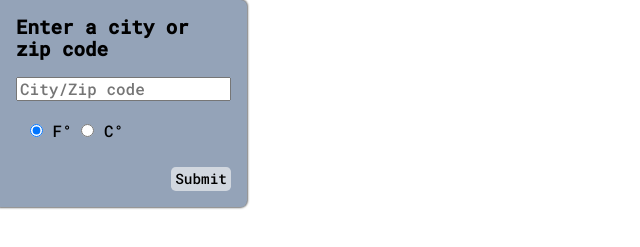
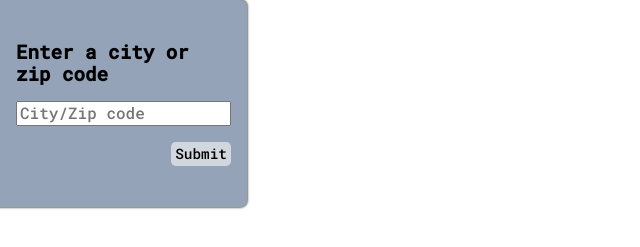
Before and after one commit to snowjelly/weather, a website built with webpack: page dist/index.html in a window 1280 px wide. Shown: the part 39-286 px from the top of the page, without its empty margins (0-640 px from the left). Built offline with nearby package versions, Linux system fonts and the light colour scheme.

Commit message:
removed extra form input

```diff
--- a/dist/index.html
+++ b/dist/index.html
@@ -50,12 +50,6 @@
                 placeholder="City/Zip code"
                 required
               />
-              <fieldset>
-                <input type="radio" name="degree" id="fahrenheight" checked />
-                <label for="fahrenheight">F°</label>
-                <input type="radio" name="degree" id="celcius" />
-                <label for="celcius">C°</label>
-              </fieldset>
               <div class="form-button">
                 <button>Submit</button>
               </div>
```
